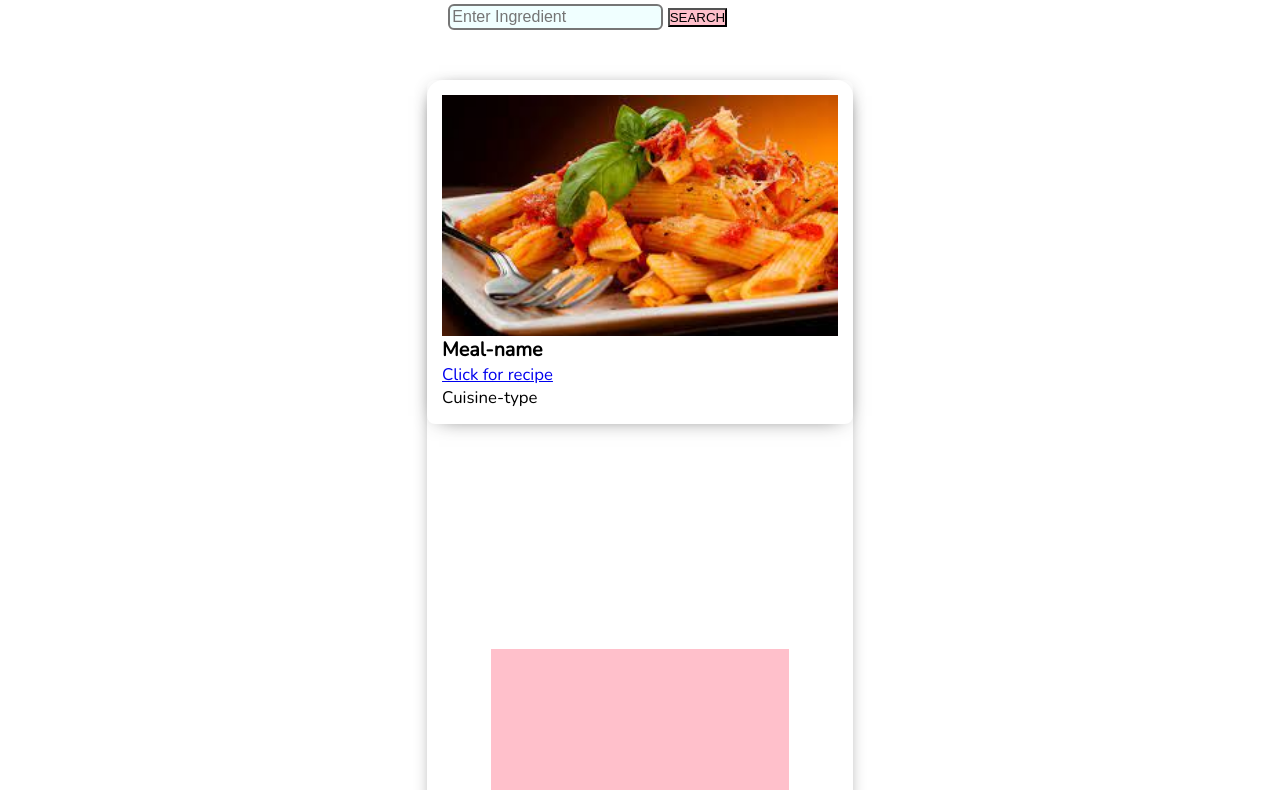
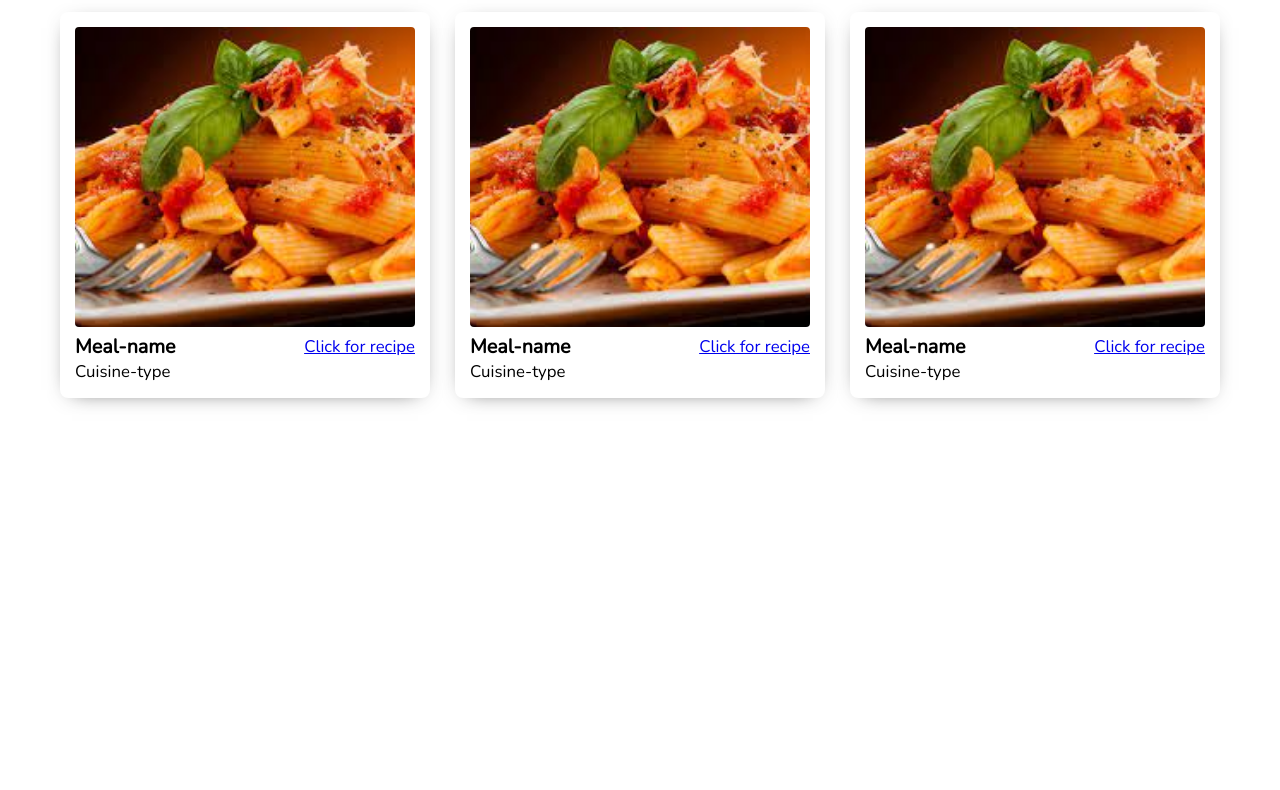
Before and after one commit to Whitneyjoymuchira/Project, a plain HTML site: page index.html in a window 1280 px wide. Shown: the part 110-900 px from the top of the page. After the commit the page ends 800 px from the top, so only its background shows below. Drawn offline with nearby package versions, Linux system fonts and the light colour scheme; no server answers.

Commit message:
fixed grid container

```diff
--- a/index.html
+++ b/index.html
@@ -8,8 +8,8 @@
     <link rel="stylesheet" href="style.css">
 </head>
 <body>
-    <section>
-       <div class="container">
+    <main>
+      <div class="grid-container">
          <!-- <div class="mealwrapper">
            <div class="meal-search">-->
          <h1 id="title"> Recipes by Ingredient</h1>
@@ -19,24 +19,35 @@
                 </form>
        <!-- <div id="meals">-->
            <div class="results"><!--search-result-->
-            <!--meal-image-->
               <div class="item">
-              <img src="src/download.jpeg" class= "meal-img" alt="food">
+               <img src="src/download.jpeg" class= "meal-img" alt="food">
                   <div class="flex-container">
-               <!-- meal-name-->
                    <h3> Meal-name</h3>
-                     <a href="#" class="recipe link"> Click for recipe</a>
-             </div>
+                     <a  class="recipe link" href="#" > Click for recipe</a>
+                  </div>
                 <p class="item-data"> Cuisine-type</p>
               </div>
-              <div class="wrapper">
-                <div class="like"></div>
-                <div class="dislike"></div>
+              <div class="item">
+               <img src="src/download.jpeg" class= "meal-img" alt="food">
+                  <div class="flex-container">
+                   <h3> Meal-name</h3>
+                     <a  class="recipe link" href="#" > Click for recipe</a>
+                  </div>
+                <p class="item-data"> Cuisine-type</p>
+              </div>
+              <div class="item">
+               <img src="src/download.jpeg" class= "meal-img" alt="food">
+                  <div class="flex-container">
+                   <h3> Meal-name</h3>
+                     <a  class="recipe link" href="#" > Click for recipe</a>
+                  </div>
+                <p class="item-data"> Cuisine-type</p>
               </div>
 
-       </div>
-    <script src="index.js"></script>
-    </section>
+            </div>
+      </div>
+    </main>
+       <!--<script src="index.js"></script>-->
 </body>
 
 </html>
--- a/style.css
+++ b/style.css
@@ -11,26 +11,19 @@ body{
     font-family: 'Nunito', sans-serif;
     font-weight: 200;
 }
-.wrapper{
-    margin:200px 15%;
-    width:70%;
-    height:200px;
-    display: grid;
-    grid-template-columns: 1.5fr 1.5fr 2fr;
-    background:pink ;
-    bo
-}
+
+
 #search {
     background-color:pink;
     cursor: pointer;
 }
 img{
     width:100%;
-    height:auto;
+    height:100%;
     object-fit:cover;
-    display: block;
+    /*display: block;
     margin-top: 0px;
-    margin-bottom: auto;
+    margin-bottom: auto;*/
 
 }
 
@@ -43,10 +36,10 @@ section{
    padding: 100px 0;
 }
 
-.container{
+.grid-container{
 
-  width: auto;
-  height: auto;
+  width: 100%;
+  height: 90%;
   max-width: 1200px;
   margin: 0 auto;
   padding: 20px;
@@ -82,17 +75,17 @@ font-size: 1rem;
     width: 100%;
     display: grid;
     grid-gap:25px;
-    grid-template-columns: auto;
+    grid-template: auto/repeat(auto-fit,minmax(300px, 1fr));
     border-radius: 1rem;
-    box-shadow:0 4px 21px -12px ;
-    margin-bottom: auto;
+    /*box-shadow:0 4px 21px -12px ;
+    margin-bottom: auto;*/
 
 }
 
  .item{
     border-radius:8px;
     overflow: hidden;
-    margin:2rem,0;
+    margin:2rem 0;
     box-shadow: 0 4px 21px -12px rgba(0,0,0,0.79);
     width:100%;
     padding:15px
@@ -111,13 +104,13 @@ font-size: 1rem;
     padding:2rem;
     text-align:center;} */
 
-meal-img{
-width:50%;
+.meal-img{
+width:100%;
 height:300px;
 border-radius: 4px;
-margin-bottom: auto;
+/*margin-bottom: auto;*/
     }
-    .item.flex-conteiner{
+    .flex-container{
         display: flex;
         align-items: center;
         justify-content: space-between;
```
